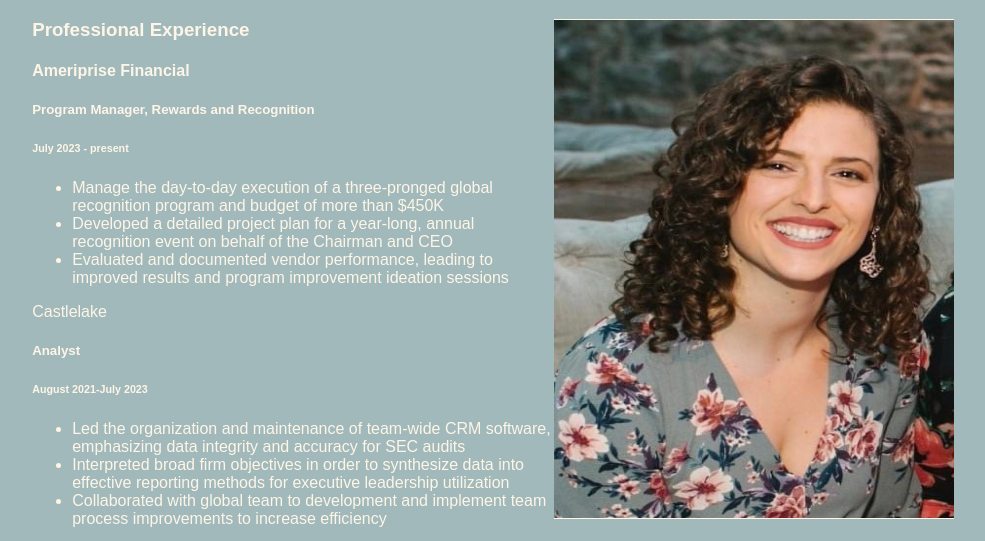
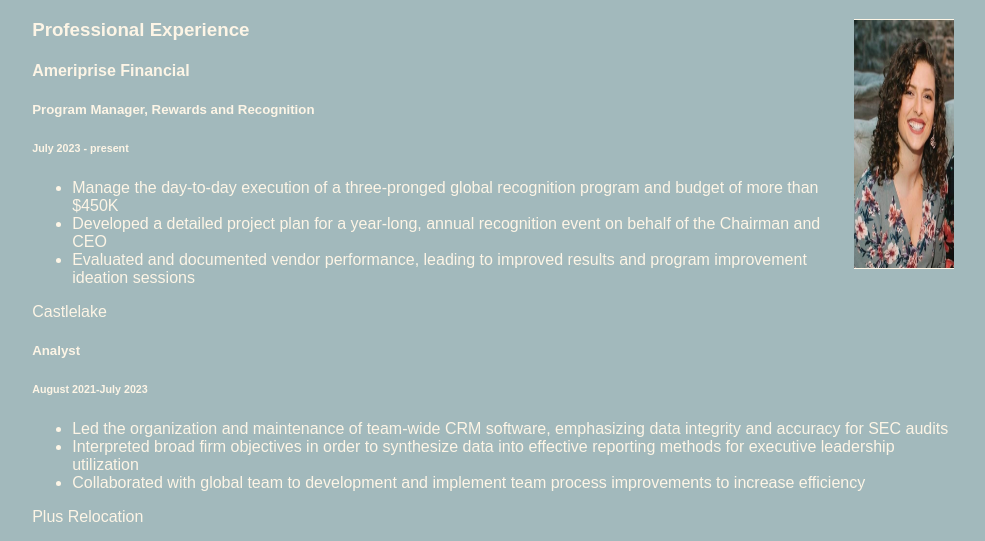
Before and after one commit to kristinhuot/kristinhuot.github.io, a plain HTML site: page index.html in a window 1280 px wide. Shown: the part 219-760 px from the top of the page, without its empty margins (147-1132 px from the left). Drawn offline with Linux system fonts and the light colour scheme.

Commit message:
Update index.html

```diff
--- a/index.html
+++ b/index.html
@@ -9,7 +9,7 @@
 <body>
   <div>
     <h1>Kristin Huot</h1>
-    <img src="Kristin_Headshot.jpg" alt="Headshot of Kristin" width="400" height="500>
+    <img src="Kristin_Headshot.jpg" alt="Headshot of Kristin" width="100" height="250>
   </div>
 
   <div class="exp-header">
@@ -102,15 +102,14 @@
     <p>Proficient in Microsoft Office including Word, Excel, Outlook, Planner, Projects and PowerPoint.</p>
     </div>
     <div class="box" style="text-align:center">
-    <p>Bilingual in English and Spanish with interpretation experience in the Education field</p>
+    <p>Experience with Visio, PowerBI, and Intralinks. Skilled in Salesforce, SharePoint, and industry diverse CRM software systems</p>
     </div>
     <div class="box" style="text-align:center">
     <p>Gallup Strengths: Empathy, Context, Intellection, Woo, Activator</p>
     </div>
     <div class="box" style="text-align:center">
-    <p>Experience with Visio, PowerBI, and Intralinks. Skilled in Salesforce, SharePoint, and industry diverse CRM software systems</p>
+    <p>Bilingual in English and Spanish with interpretation experience in the Education field</p>
     </div>
   </div>
-
 </body>
 </html>
```
